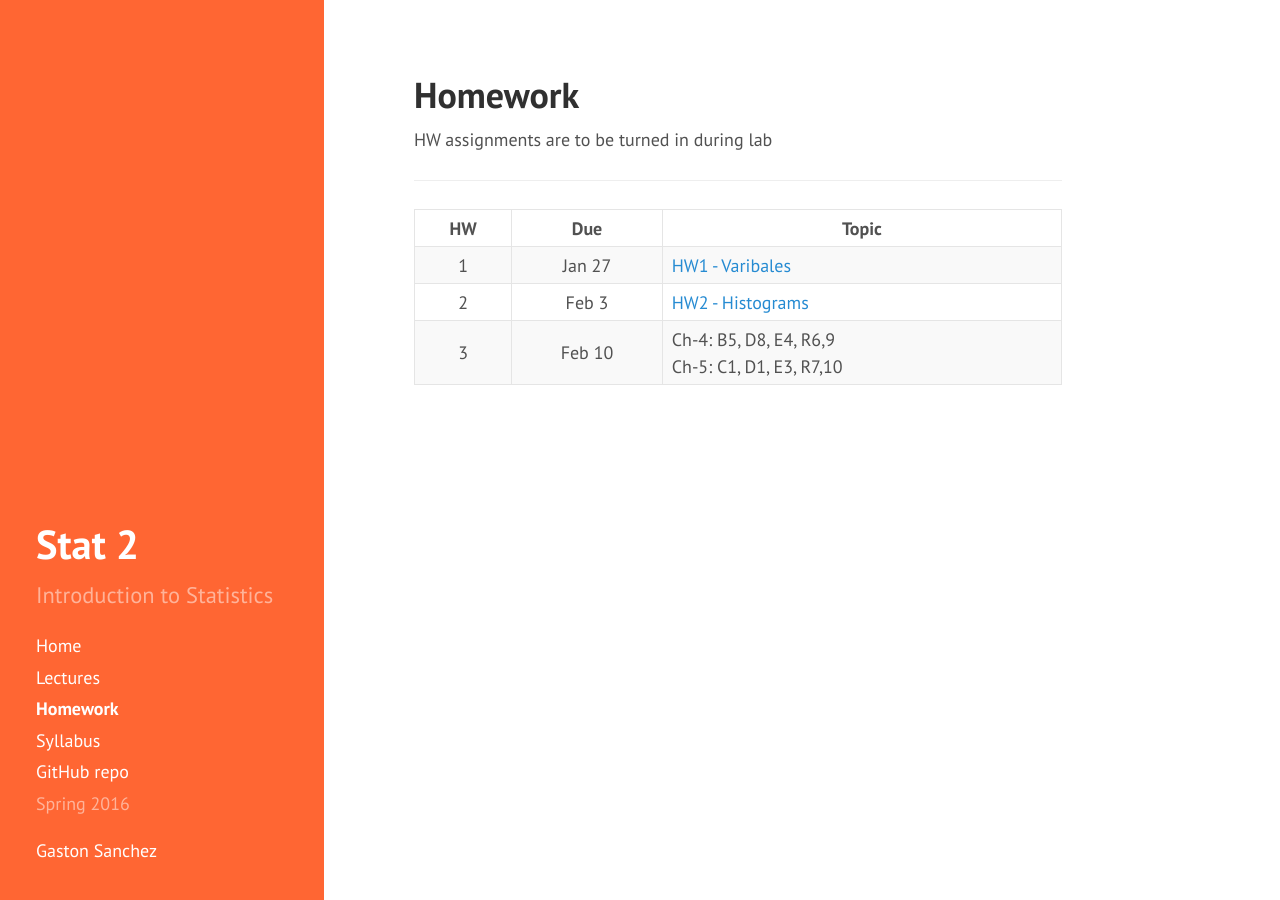
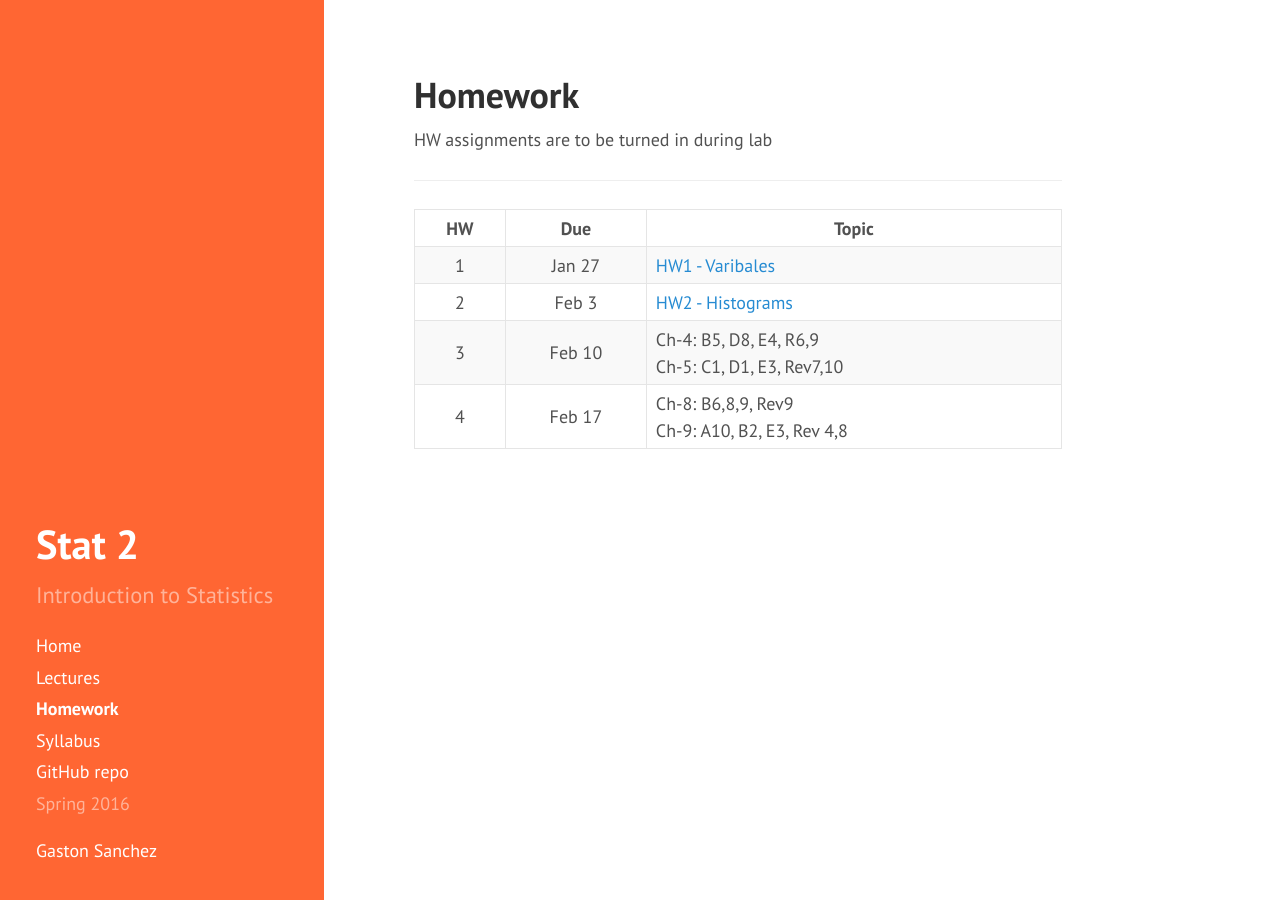
Before and after one commit to gastonstat/relic-stat2, a Jekyll site: the page built from homework/index.md, in a window 1280 px wide. Built offline with Jekyll 4.4.1, drawn with Linux system fonts in a browser that asks for light colours; nearby versions of some CDN libraries.

Commit message:
homework: posted problems for HW04

```diff
--- a/homework/index.md
+++ b/homework/index.md
@@ -30,7 +30,13 @@ HW assignments are to be turned in during lab
       <td align="center">3</td>
       <td align="center">Feb 10</td>
       <td>Ch-4: B5, D8, E4, R6,9<br>
-        Ch-5: C1, D1, E3, R7,10</td>
+        Ch-5: C1, D1, E3, Rev7,10</td>
+    </tr>
+    <tr>
+      <td align="center">4</td>
+      <td align="center">Feb 17</td>
+      <td>Ch-8: B6,8,9, Rev9<br>
+        Ch-9: A10, B2, E3, Rev 4,8</td>
     </tr>
   </tbody>
  </table>
```
